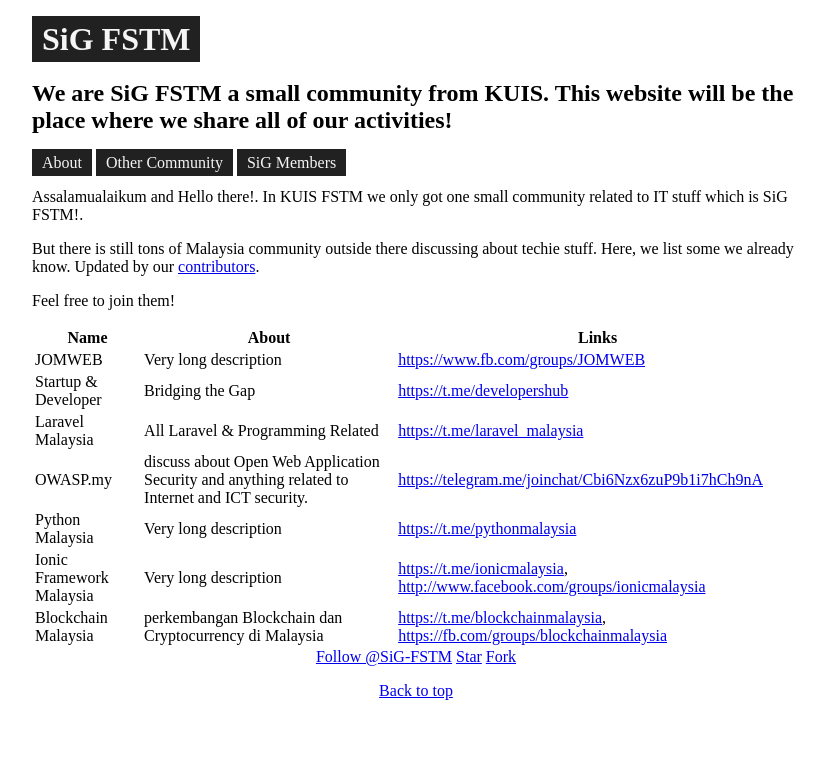
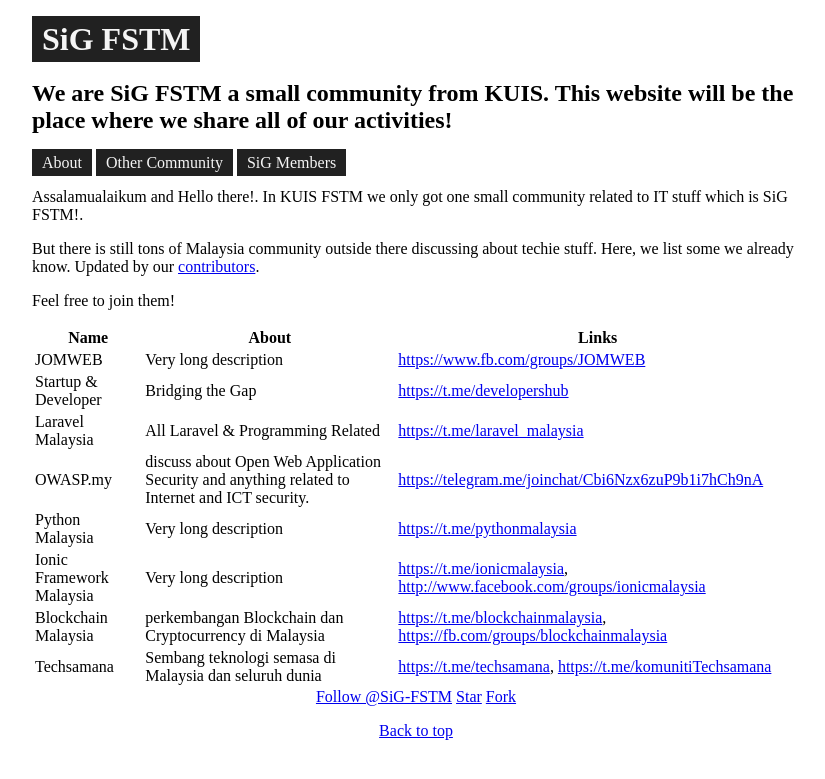
Before and after one commit to SiG-FSTM/sig-fstm.github.io, a Jekyll site: the page built from other-community.md, in a window 1280 px wide. Shown: the top 779 px of the page, without its empty margins (224-1049 px from the left). Built offline with Jekyll 4.4.1, drawn with Linux system fonts in a browser that asks for light colours.

Commit message:
add techsamana community link

```diff
--- a/other-community.md
+++ b/other-community.md
@@ -20,3 +20,4 @@ OWASP.my |  discuss about Open Web Application Security and anything related to
 Python Malaysia | Very long description | <https://t.me/pythonmalaysia>
 Ionic Framework Malaysia | Very long description | <https://t.me/ionicmalaysia>, <http://www.facebook.com/groups/ionicmalaysia>
 Blockchain Malaysia | perkembangan Blockchain dan Cryptocurrency di Malaysia  | <https://t.me/blockchainmalaysia>, <https://fb.com/groups/blockchainmalaysia>
+Techsamana| Sembang teknologi semasa di Malaysia dan seluruh dunia | <https://t.me/techsamana>, <https://t.me/komunitiTechsamana>
```
